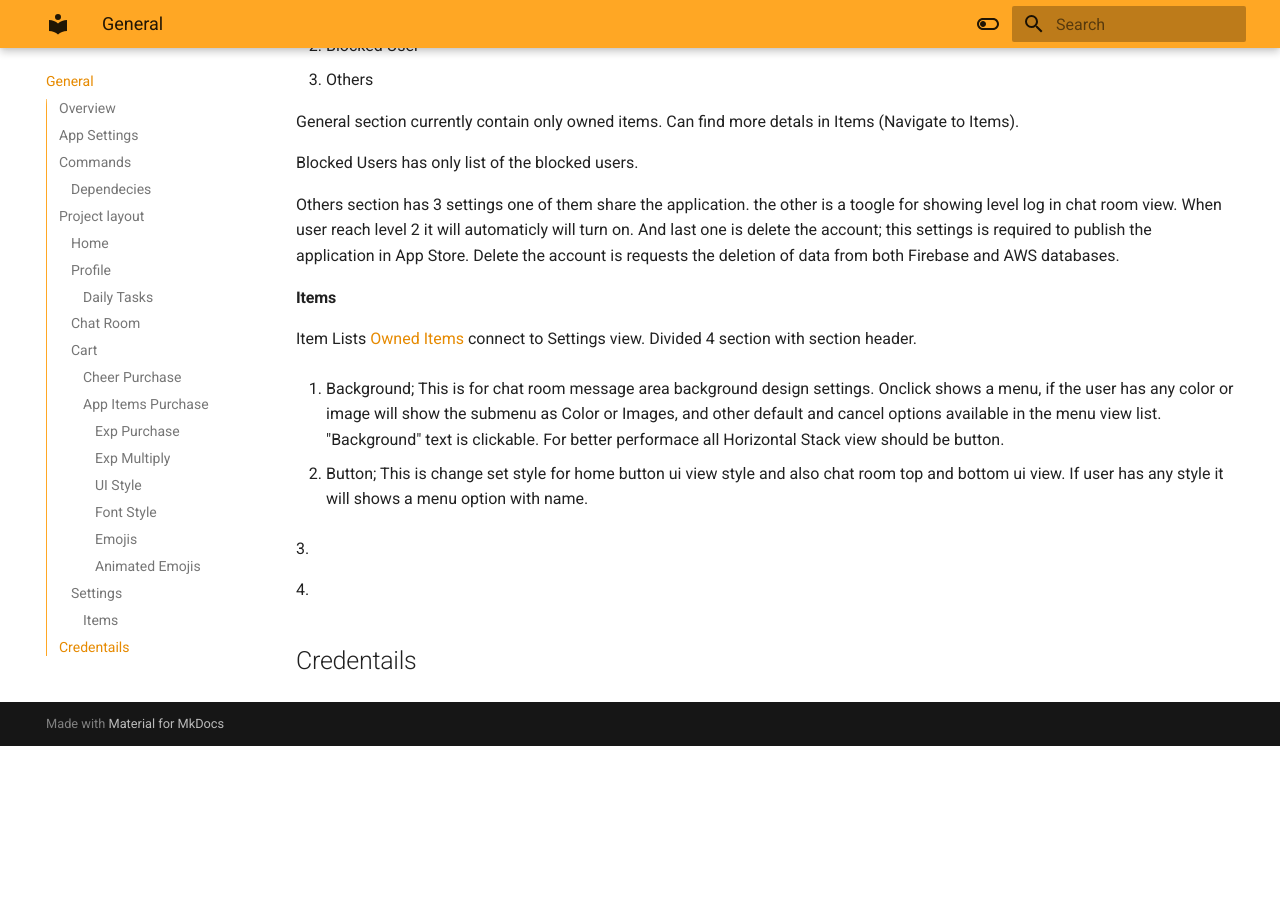
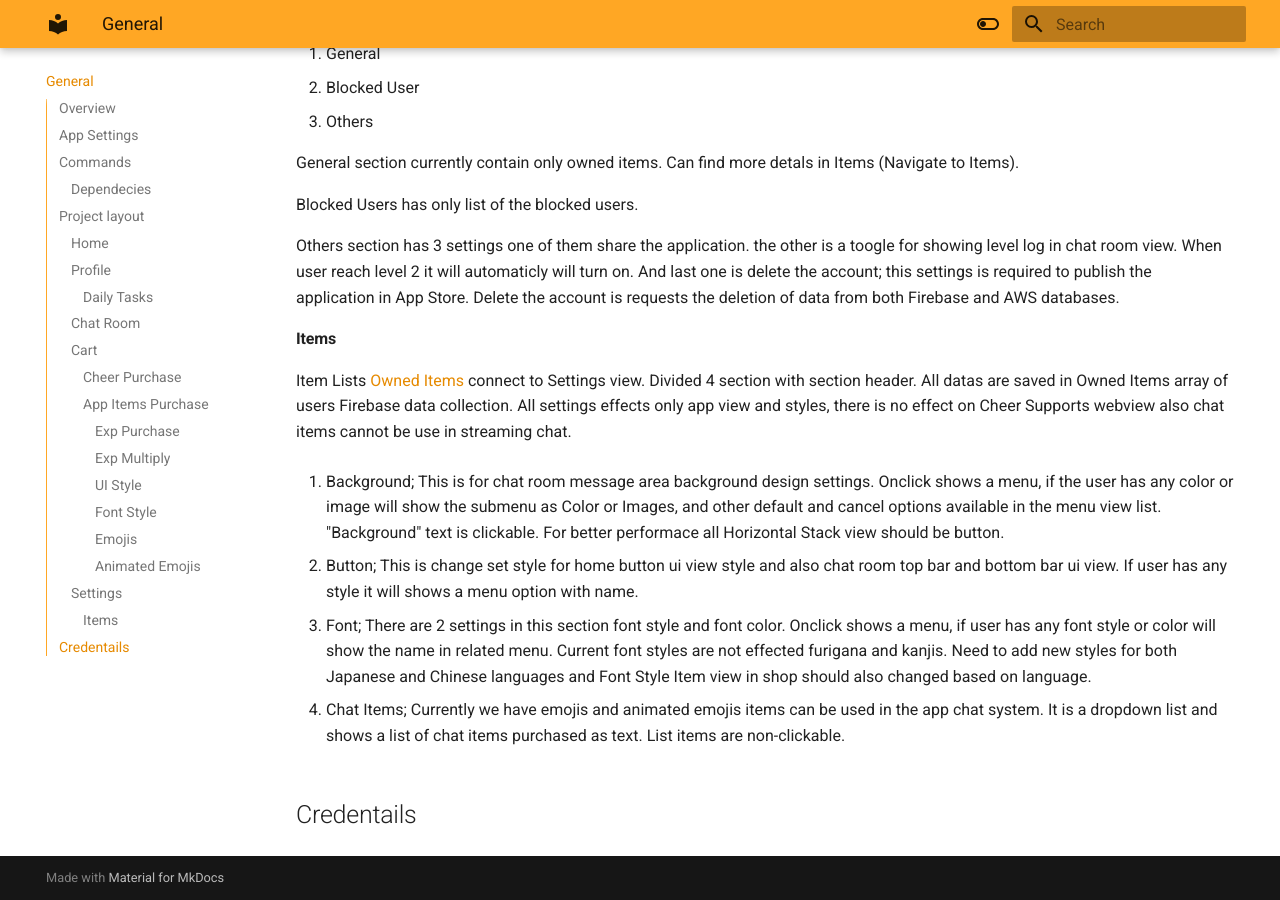
Before and after one commit to infotus/mobile-app-docs, an MkDocs documentation site: the page built from docs/index.md, in a window 1280 px wide and 900 px high, scrolled down 4339 px. Built offline with MkDocs 1.6.1 and Material for MkDocs 9.7.7, drawn with Linux system fonts in a browser that asks for light colours; before the commit the page ends 5085 px from its top, so only the background shows below that; some of the changed text lies outside the part shown.

Commit message:
Add Settings layout

```diff
--- a/docs/index.md
+++ b/docs/index.md
@@ -4,6 +4,7 @@
 
 This mobile application is the application of the Cheer Supports Website. It has been developed using the web-view method to ensure familiarity and display information about the events regularly and automatically. It also has additional features to cover the minimum features and requirements of a web-view app to publish in the Apple Store.
 
+Check more details about App Review [Guidelines](https://developer.apple.com/app-store/review/guidelines/).
 
 Application features:
 
@@ -158,17 +159,15 @@
 
 
 #### Items
-Item Lists [Owned Items](img/navigation/owneditemlist.png) connect to Settings view. Divided 4 section with section header.
+Item Lists [Owned Items](img/navigation/owneditemlist.png) connect to Settings view. Divided 4 section with section header. All datas are saved in Owned Items array of users Firebase data collection. All settings effects only app view and styles, there is no effect on Cheer Supports webview also chat items cannot be use in streaming chat.
 
 1. Background; This is for chat room message area background design settings. Onclick shows a menu, if the user has any color or image will show the submenu as Color or Images, and other default and cancel options available in the menu view list. "Background" text is clickable. For better performace all Horizontal Stack view should be button.
 
-2. Button; This is change set style for home button ui view style and also chat room top and bottom ui view. If user has any style it will shows a menu option with name.
+2. Button; This is change set style for home button ui view style and also chat room top bar and bottom bar ui view. If user has any style it will shows a menu option with name.
 
-3.
+3. Font; There are 2 settings in this section font style and font color. Onclick shows a menu, if user has any font style or color will show the name in related menu. Current font styles are not effected furigana and kanjis. Need to add new styles for both Japanese and Chinese languages and Font Style Item view in shop should also changed based on language.
 
-4.
-
-
+4. Chat Items; Currently we have emojis and animated emojis items can be used in the app chat system. It is a dropdown list and shows a list of chat items purchased as text. List items are non-clickable.
 
 
 ## Credentails
--- a/mkdocs.yml
+++ b/mkdocs.yml
@@ -10,7 +10,7 @@
   name: material
   features:
     - navigation.tabs
-    - navigation.sections
+    # - navigation.sections
     - navigation.expand
     - navigation.prune
     - navigation.indexes
```
Also changed, not shown: site/404.html, site/Technical/index.html, site/example/index.html, site/img/layout/alreadyhave.png (added), site/img/layout/emojilayout.png (added), site/img/layout/emojilistlayout.png (added), site/img/layout/expbuylayout.png (added), site/img/layout/expmultiplylayout.png (added), site/img/layout/fontstylelayout.png (added), site/img/layout/notenough.png (added), site/img/layout/shopcartlayout.png (added), site/img/layout/stickerlayout.png (added), site/img/layout/successfull.png (added), site/index.html, 1 more files, 3 other files.
